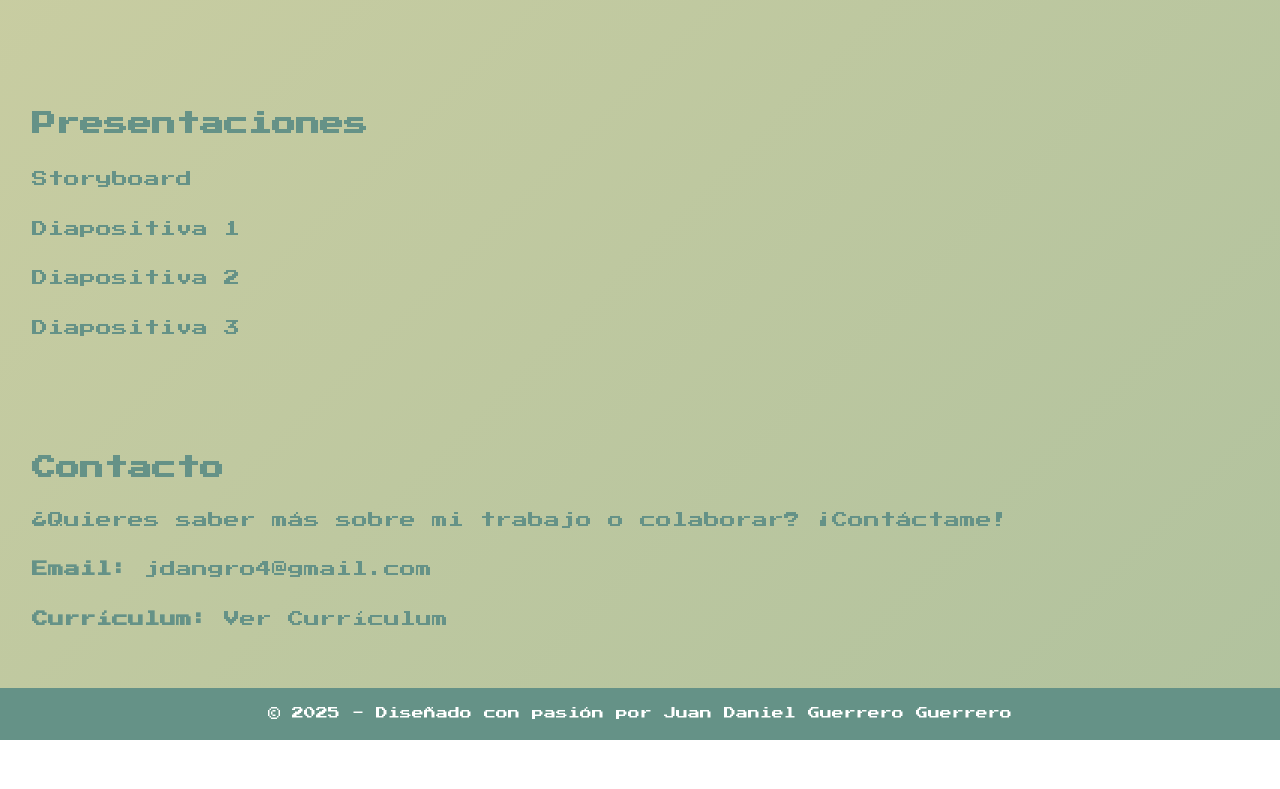
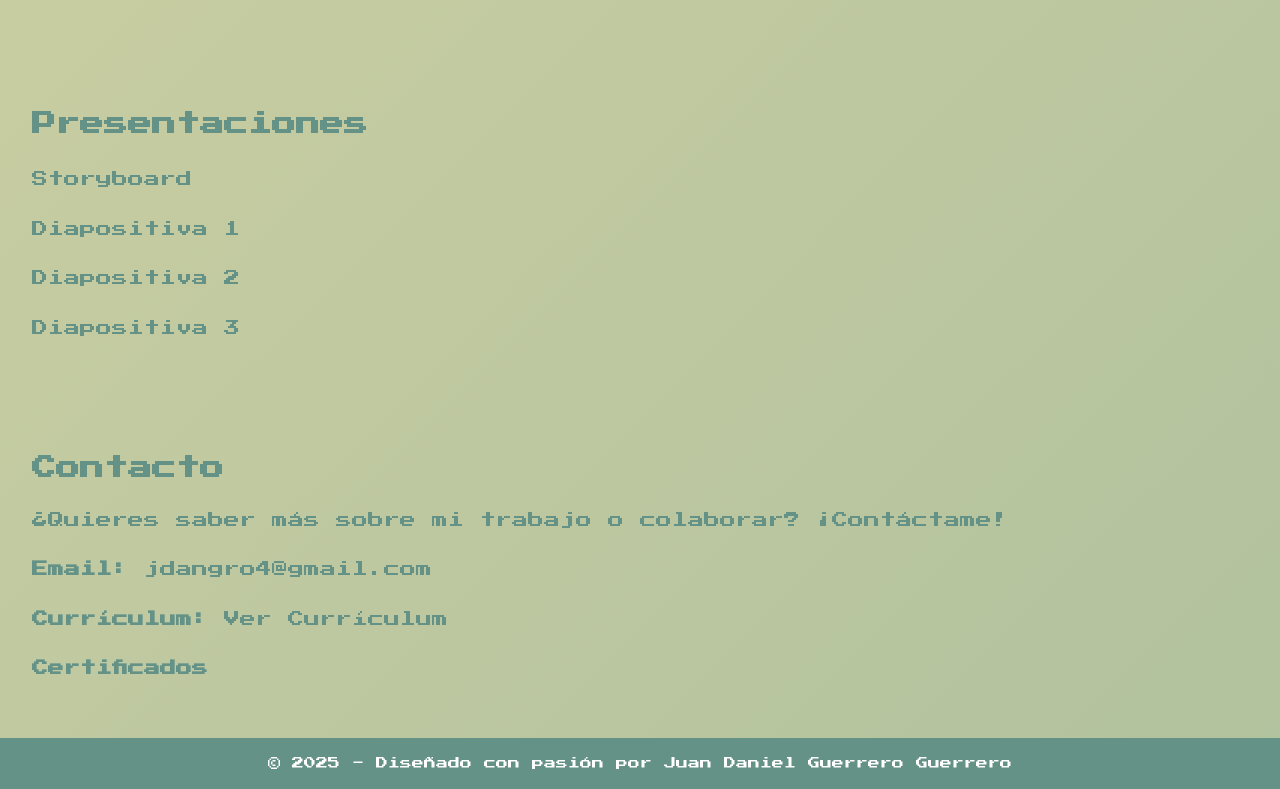
Before and after one commit to Zwtzi/NutriVision, a plain HTML site: page index.html in a window 1280 px wide. Shown: the part 4842-5631 px from the top of the page. Before the commit the page ends 5582 px from the top, so only its background shows below. Drawn offline with Linux system fonts and the light colour scheme.

Commit message:
Add files via upload

```diff
--- a/index.html
+++ b/index.html
@@ -301,6 +301,8 @@
       <li><strong>Currículum:</strong> <a
           href="https://www.figma.com/design/EljKaUuDzqShi7FLtmtqRE/curr%C3%ADculum?t=GptxGpOPvQNvVEOP-1">Ver
           Currículum</a></li>
+          <li><a href="https://drive.google.com/drive/folders/1zwFTj2ufCV74jdQMJnngUdIKn-ErDIKX?usp=sharing"><strong>Certificados</strong></a></li>
+
     </ul>
   </section>
 
```
